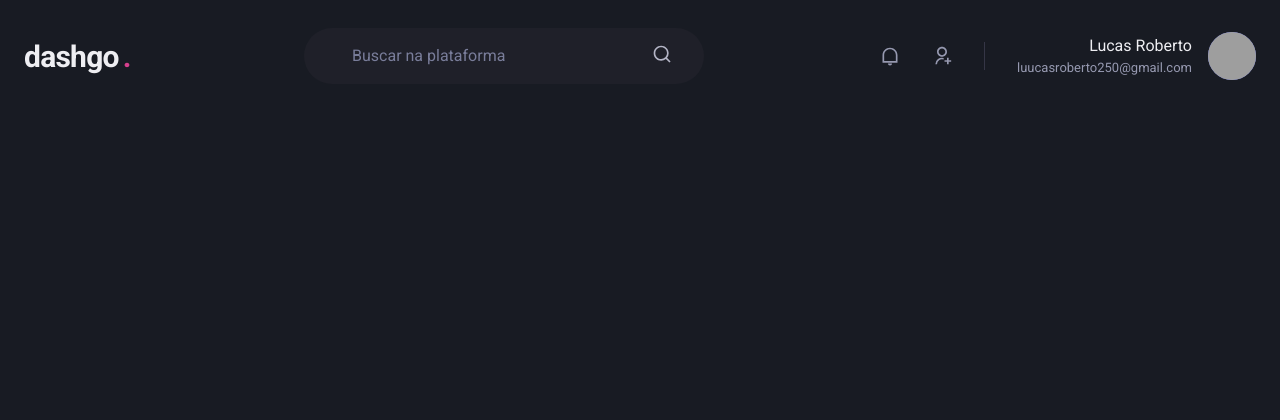
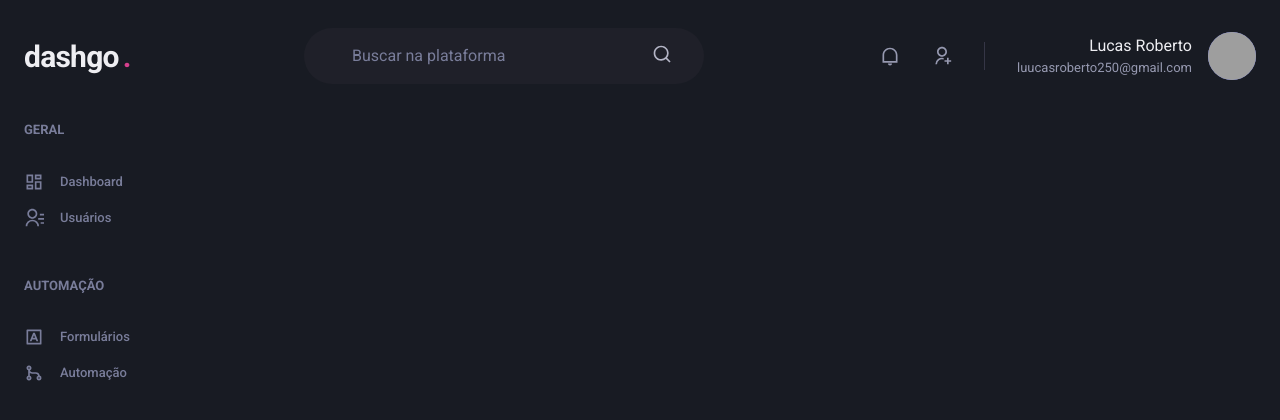
Before and after one commit to devLucasRoberto/Dashgo, a Next.js app: page /dashboard in a window 1280 px wide. Shown: the top 420 px of the page. Built offline with nearby package versions, Linux system fonts and the light colour scheme; grey boxes are pictures that could not be loaded.

Commit message:
Add sidebar

```diff
--- /dev/null
+++ b/src/components/Sidebar.tsx
@@ -0,0 +1,59 @@
+import { Box, Stack, Text, Link, Icon } from '@chakra-ui/react'
+import {
+  RiContactsLine,
+  RiDashboardLine,
+  RiGitMergeLine,
+  RiInputMethodLine
+} from 'react-icons/ri'
+
+export function Sidebar() {
+  return (
+    <>
+      <Box as="aside" w="64" mr="8">
+        <Stack spacing="12" alignItems="flex-start">
+          <Box>
+            <Text fontWeight="bold" color="gray.400" fontSize="small">
+              GERAL
+              <Stack spacing="4" mt="8" align="stretch">
+                <Link display="flex" align="center">
+                  <Icon as={RiDashboardLine} fontSize="20" />
+                  <Text ml="4" fontWeight="medium">
+                    Dashboard
+                  </Text>
+                </Link>
+
+                <Link display="flex" align="center">
+                  <Icon as={RiContactsLine} fontSize="20" />
+                  <Text ml="4" fontWeight="medium">
+                    Usuários
+                  </Text>
+                </Link>
+              </Stack>
+            </Text>
+          </Box>
+
+          <Box>
+            <Text fontWeight="bold" color="gray.400" fontSize="small">
+              AUTOMAÇÃO
+              <Stack spacing="4" mt="8" align="stretch">
+                <Link display="flex" align="center">
+                  <Icon as={RiInputMethodLine} fontSize="20" />
+                  <Text ml="4" fontWeight="medium">
+                    Formulários
+                  </Text>
+                </Link>
+
+                <Link display="flex" align="center">
+                  <Icon as={RiGitMergeLine} fontSize="20" />
+                  <Text ml="4" fontWeight="medium">
+                    Automação
+                  </Text>
+                </Link>
+              </Stack>
+            </Text>
+          </Box>
+        </Stack>
+      </Box>
+    </>
+  )
+}
--- a/src/pages/dashboard.tsx
+++ b/src/pages/dashboard.tsx
@@ -1,9 +1,15 @@
+import { Flex } from '@chakra-ui/react'
 import { Header } from '../components/Header'
+import { Sidebar } from '../components/Sidebar'
 
 export default function Dashboard() {
   return (
-    <>
+    <Flex direction="column" h="100vh">
       <Header />
-    </>
+
+      <Flex w="100%" my="6" maxWidth={1480} mx="auto" px="6">
+        <Sidebar />
+      </Flex>
+    </Flex>
   )
 }
```
